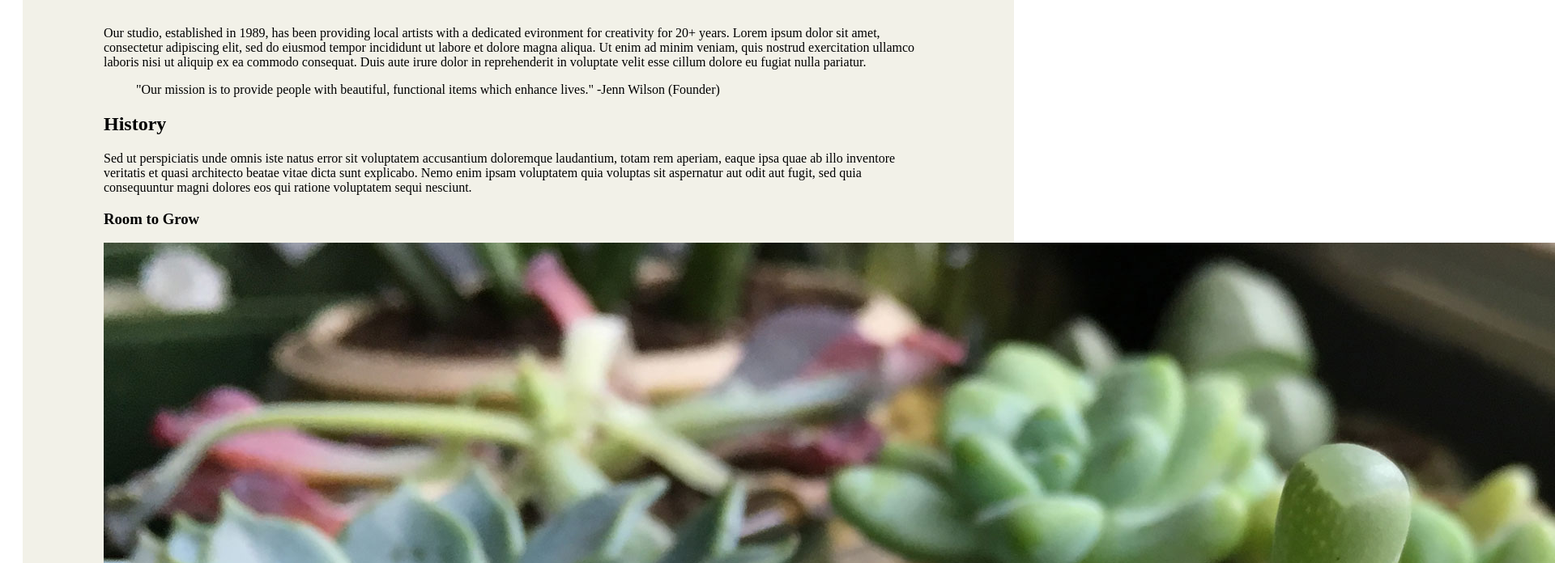
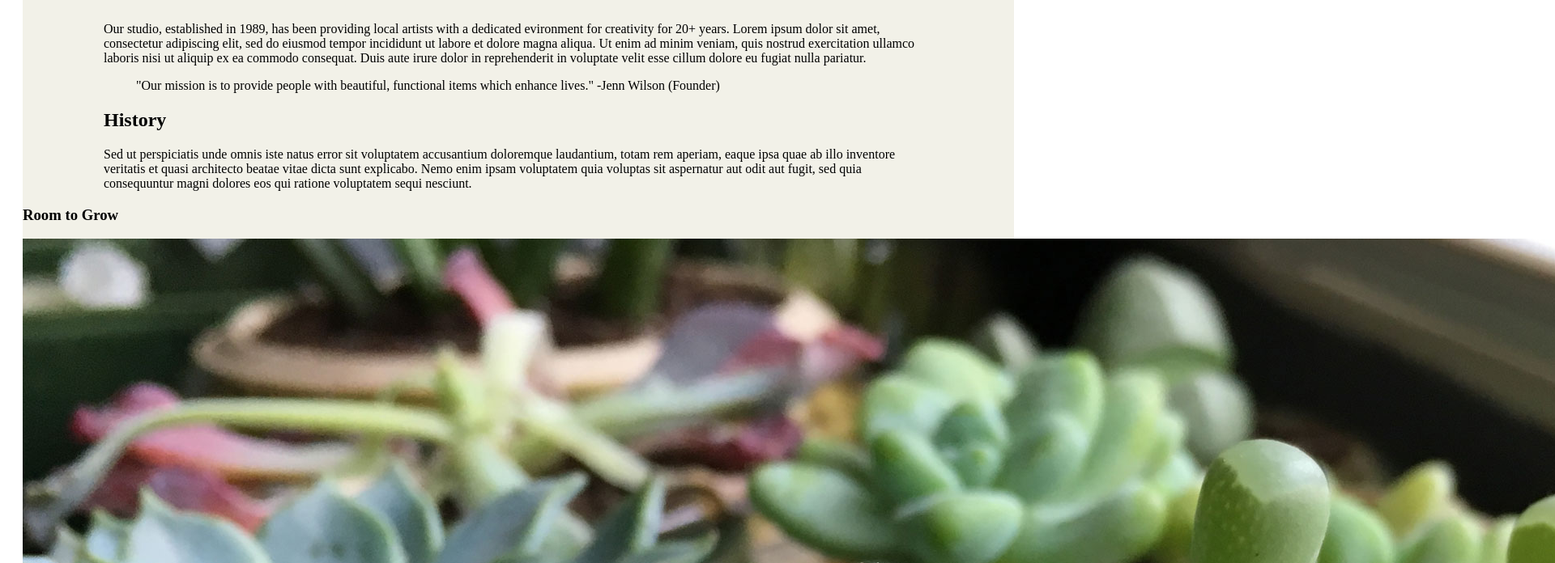
Before and after one commit to georgiatardy/newsletter, a plain HTML site: page about.html in a window 1280 px wide. Shown: the part 244-940 px from the top of the page at 81% size, 1920 px wide, since content can reach past the window. Drawn offline with Linux system fonts and the light colour scheme; files whose address does not match are found by name.

Commit message:
additional changes to about page

```diff
--- a/about.html
+++ b/about.html
@@ -20,11 +20,6 @@
   </nav>
 </div>
 
-      <!-- <nav class="main_nav">
-        <a href="/">Home</a>
-        <a href="/">About</a>
-        <a href="/">Newsletter</a>
-      </nav> -->
 
     </header>
 
@@ -32,9 +27,7 @@
 
       <h1> A Community of Artists </h1>
 
-      <section class="main_content">
-        <div>
-
+      <div class="pagetop">
           <p>Our studio, established in 1989, has been providing local artists with a dedicated evironment for creativity for 20+ years. Lorem ipsum dolor sit amet, consectetur adipiscing elit, sed do eiusmod tempor incididunt ut labore et dolore magna aliqua.
             Ut enim ad minim veniam, quis nostrud exercitation ullamco laboris nisi ut aliquip ex ea commodo consequat. Duis aute irure dolor in reprehenderit in voluptate velit esse cillum dolore eu fugiat nulla pariatur.
 
@@ -50,11 +43,11 @@
           <h3>Room to Grow</h3>
         </div>
 
-        <div class="plant-image">
+        <div class="roomtogrowimage">
           <img src="file:///Users/reggieandgeorgiatardy/Desktop/TIY/weeklyprojects/weekoneproject/Images/background-3.jpg">
         </div>
 
-        <div>
+        <div class="pagebottom">
           <h4>Facilities</h4>
           <p>Neque porro quisquam est, qui dolorem ipsum quia dolor sit amet, consectetur, adipisci velit, sed quia non numquam eius modi tempora incidunt ut labore et dolore magnam aliquam quaerat voluptatem. Ut enim ad minima veniam, quis nostrum exercitationem
             ullam corporis suscipit laboriosam, nisi ut aliquid ex ea commodi consequatur. Every member has access to shelf space and all of the studio's shared equipment.</p>
--- a/styles.css
+++ b/styles.css
@@ -47,7 +47,7 @@ nav ul li{
 display: inline-block;
 margin: 20px;
 list-style-type: none;
-text-align: center;
+text-align:right;
 }
 
 /*nav ul li a{
@@ -58,10 +58,17 @@ text-align: center;
 }*/
 
 
-.main_content{
-  padding: 100px;
-  padding-top: 15px;
+.pagetop{
+  padding-left: 100px;
+  padding-right: 100px;
+  padding-top: 10px;
 }
+
+.pagebottom{
+  padding-left: 100px;
+  padding-right: 100px;
+  padding-top: 10px;
+  }
 
 h1 {
  font-size: 300%;
@@ -69,6 +76,7 @@ h1 {
  margin: 2px;
 }
 
-.plant-image{
+.roomtogrowimage{
+
 
 }
```
